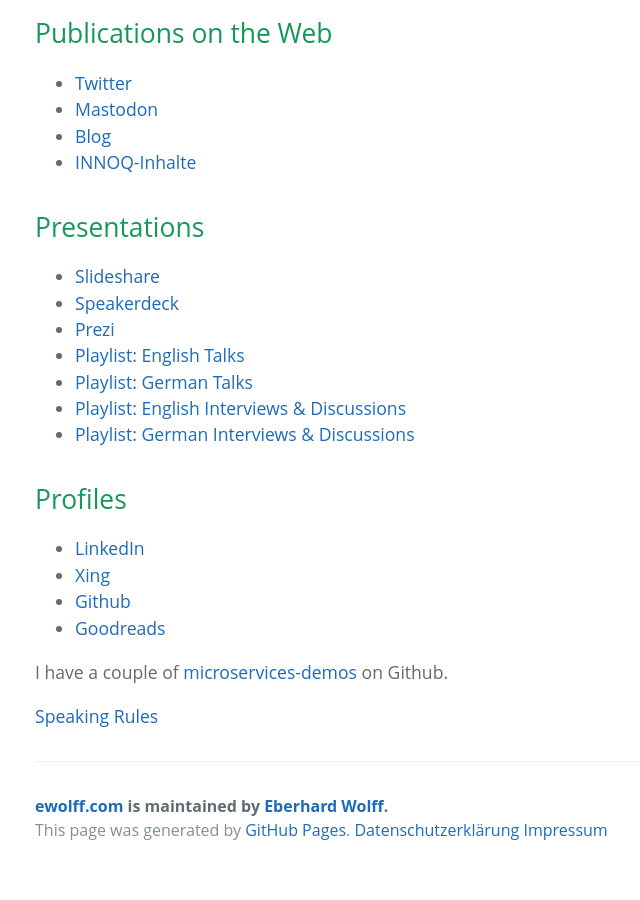
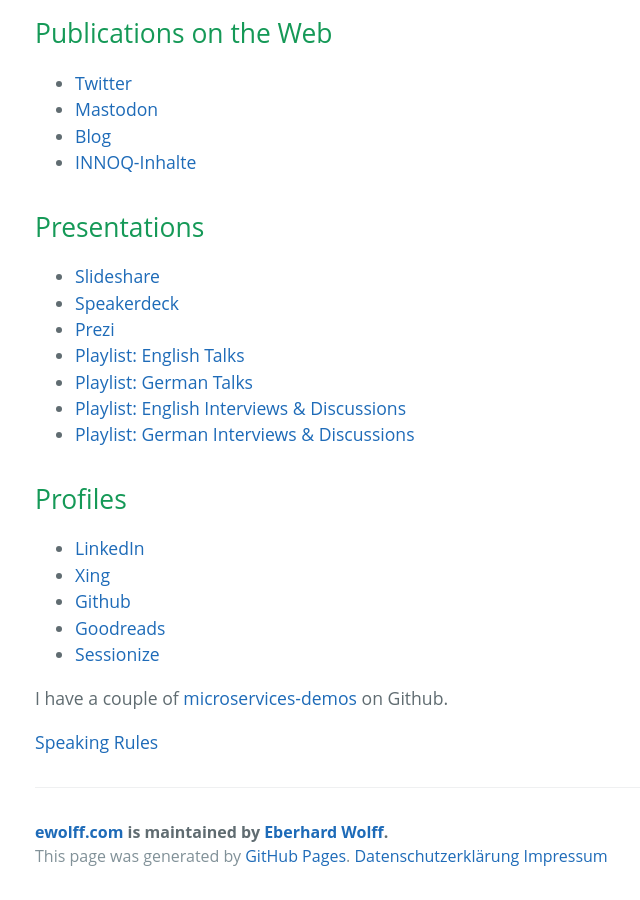
Before and after one commit to ewolff/ewolff.com, a Jekyll site: the page built from index.md, in a window 1280 px wide and 900 px high, scrolled down 1396 px. Shown: the whole window, without its empty margins (189-829 px from the left). Built offline with Jekyll 4.4.1, drawn with Linux system fonts in a browser that asks for light colours; our own code applies the rules of GitHub Pages for plain Markdown files; before the commit the page ends 2270 px from its top, so only the background shows below that.

Commit message:
Link to sessionize added

```diff
--- a/index.md
+++ b/index.md
@@ -69,6 +69,7 @@
   * [Xing](https://www.xing.com/profile/Eberhard_Wolff)
   * [Github](https://github.com/ewolff)
   * [Goodreads](https://goodreads.com/author/show/111923.Eberhard_Wolff)
+  * [Sessionize](https://sessionize.com/EberhardWolff/)
 
 I have a couple of [microservices-demos](microservices-demos.html) on Github.
 
```
